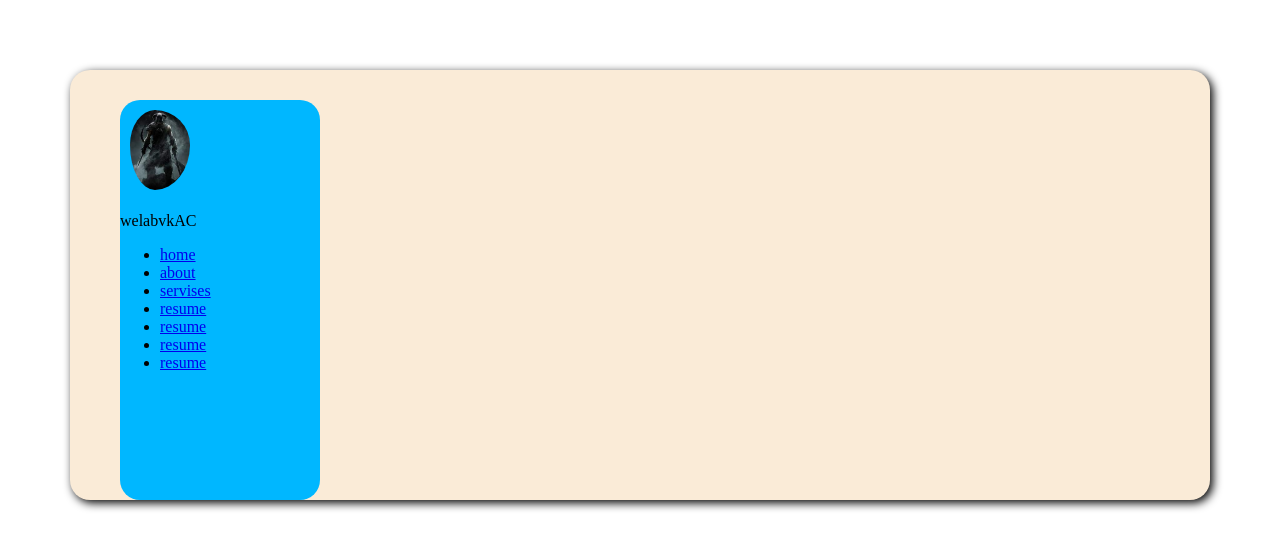
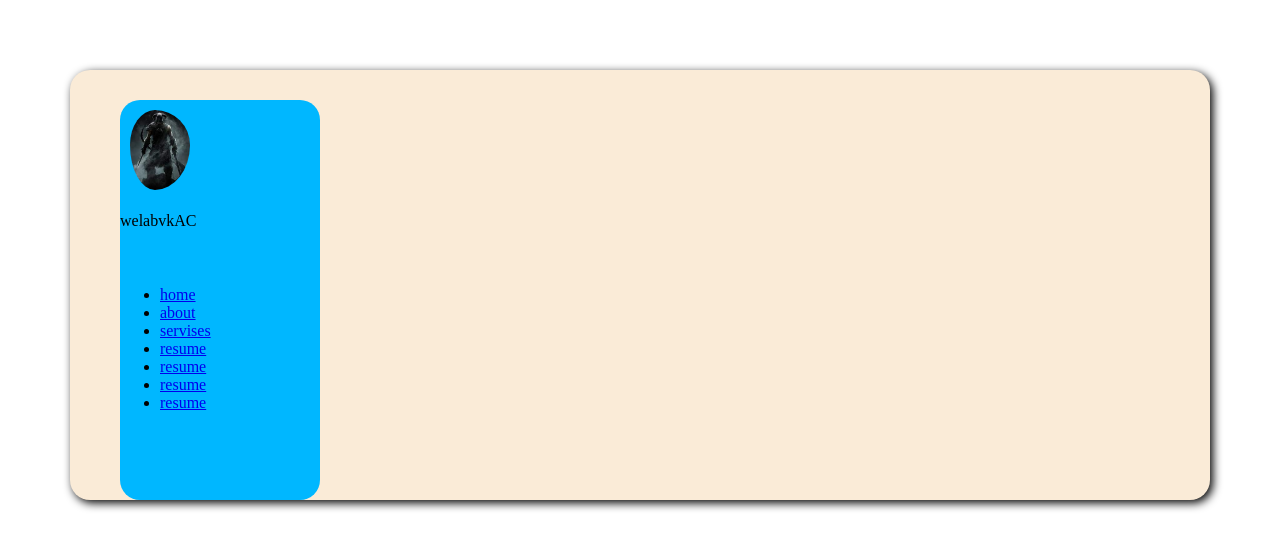
Before and after one commit to aidinfef/shab, a plain HTML site: page index.html in a window 1280 px wide. Drawn offline with Linux system fonts and the light colour scheme.

Commit message:
ol padding

```diff
--- a/style.css
+++ b/style.css
@@ -25,4 +25,8 @@ body {
 }
 .blue{
   color-interpolation-filters: auto
+
 }
+ul{
+  padding: 40;
+}
```
